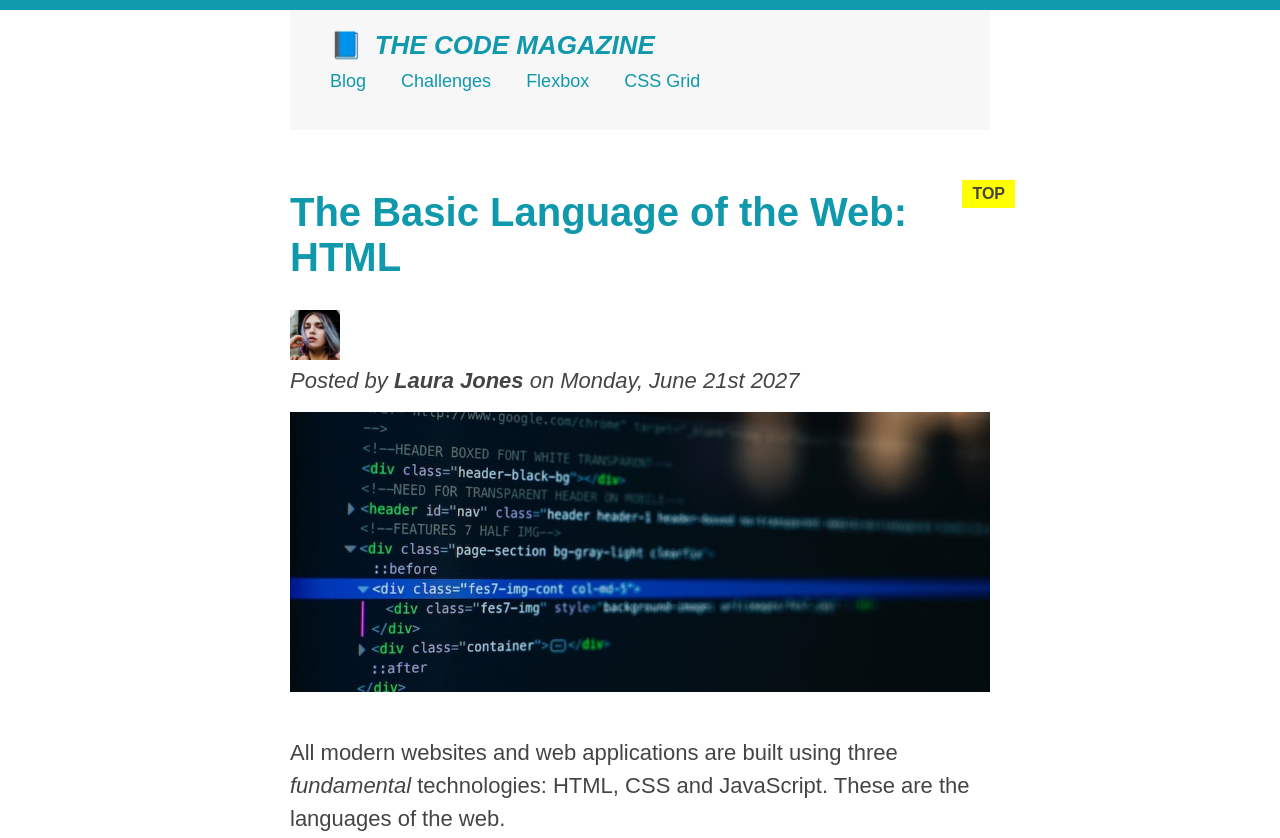
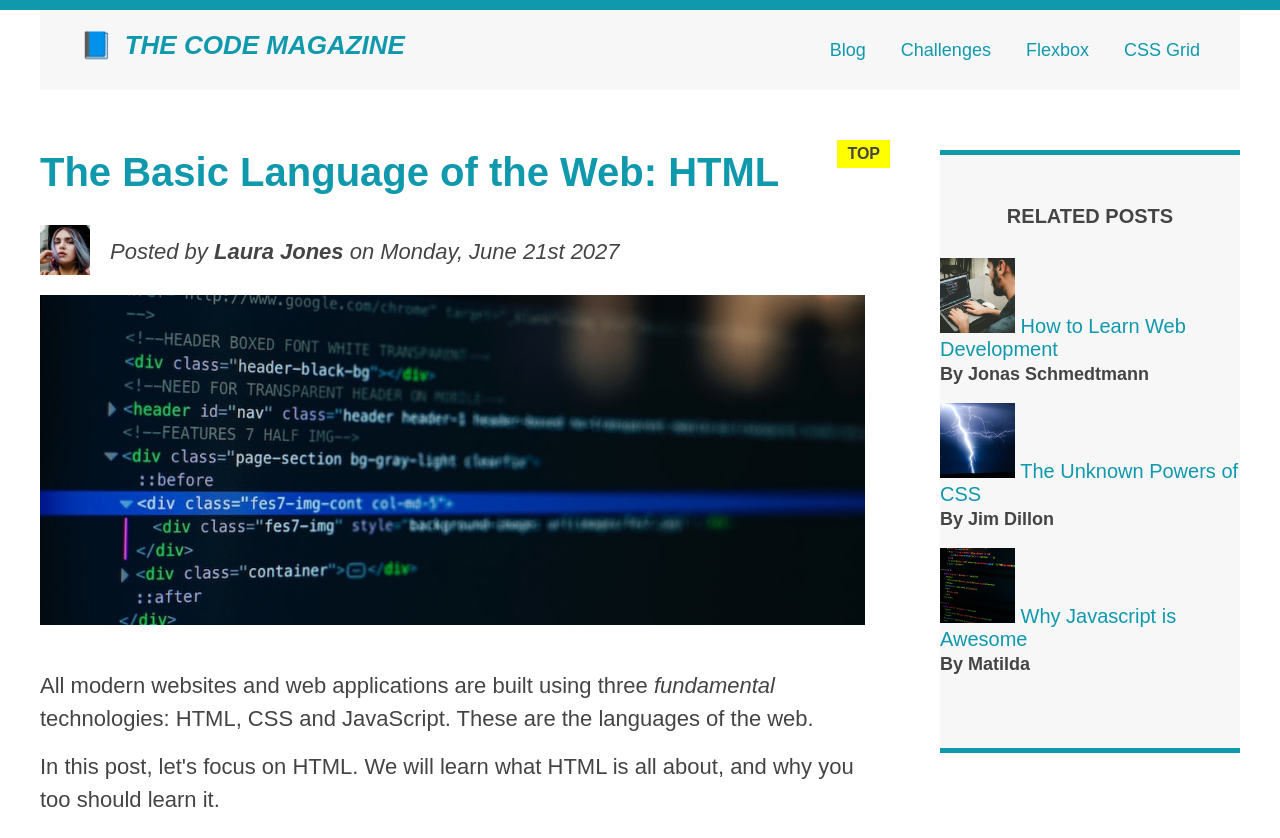
Before and after one commit to Grunt395/CM-Old, a plain HTML site: page index.html in a window 1280 px wide. Shown: the top 838 px of the page. Drawn offline with Linux system fonts and the light colour scheme.

Commit message:
Added float layout

```diff
--- a/index.html
+++ b/index.html
@@ -12,7 +12,7 @@
 
 <body>
 	<div class="container">
-		<header class="main-header">
+		<header class="main-header clearfix">
 			<h1>📘 The Code Magazine</h1>
 
 			<nav>
@@ -22,15 +22,18 @@
 				<a href="#">CSS Grid</a>
 			</nav>
 			<button>♥ Like</button>
+
+			<div class="clear"></div>
 		</header>
 
 		<article>
 			<header class="post-header">
 				<h2>The Basic Language of the Web: HTML</h2>
 
-				<img src="./images/laura-jones.jpg" alt="Picture of Laura Jones" width="50" height="50">
+				<img class="author-img" src="./images/laura-jones.jpg" alt="Picture of Laura Jones" width="50"
+					height="50">
 
-				<p id="author">Posted by <strong>Laura Jones</strong> on Monday, June 21st 2027</p>
+				<p id="author" class="author">Posted by <strong>Laura Jones</strong> on Monday, June 21st 2027</p>
 
 				<img class="post-img" src="./images/post-img.jpg" alt="HTML code on a screen" width="500" height="200">
 			</header>
--- a/style.css
+++ b/style.css
@@ -2,6 +2,7 @@
     /* Global Reset */
     margin: 0;
     padding: 0;
+    box-sizing: border-box;
 }
 
 /* PAGE SECTIONS */
@@ -13,7 +14,7 @@ body {
 }
 
 .container {
-    width: 700px;
+    width: 1200px;
     /* margin-left: auto;
     margin-right: auto; */
     margin: 0 auto;
@@ -43,10 +44,7 @@ aside {
     background-color: #f7f7f7;
     border-top: 5px solid #1098ad;
     border-bottom: 5px solid #1098ad;
-    /* padding-top: 50px;
-    padding-bottom: 50px; */
     padding: 50px 0;
-    width: 500px;
 }
 
 /* SMALLER ELEMENTS */
@@ -96,6 +94,7 @@ h4 {
     font-size: 20px;
     text-transform: uppercase;
     text-align: center;
+    margin-bottom: 30px;
 }
 
 p {
@@ -133,6 +132,7 @@ footer p {
 
 .related {
     list-style: none;
+    margin-left: 0;
 }
 
 /* body {
@@ -204,3 +204,47 @@ button {
     bottom: 50px;
     right: 50px;
 }
+
+/* FLOATS */
+.author-img {
+    float: left;
+    margin-bottom: 20px;
+}
+
+.author {
+    float: left;
+    padding-top: 10px;
+    margin-left: 20px;
+}
+
+h1 {
+    float: left;
+}
+
+nav {
+    float: right;
+}
+
+.clear {
+    clear: both;
+}
+
+.clearfix::after {
+    clear: both;
+    content: '';
+    display: block;
+}
+
+article {
+    width: 825px;
+    float: left;
+}
+
+aside {
+    width: 300px;
+    float: right;
+}
+
+footer {
+    clear: both;
+}
```
